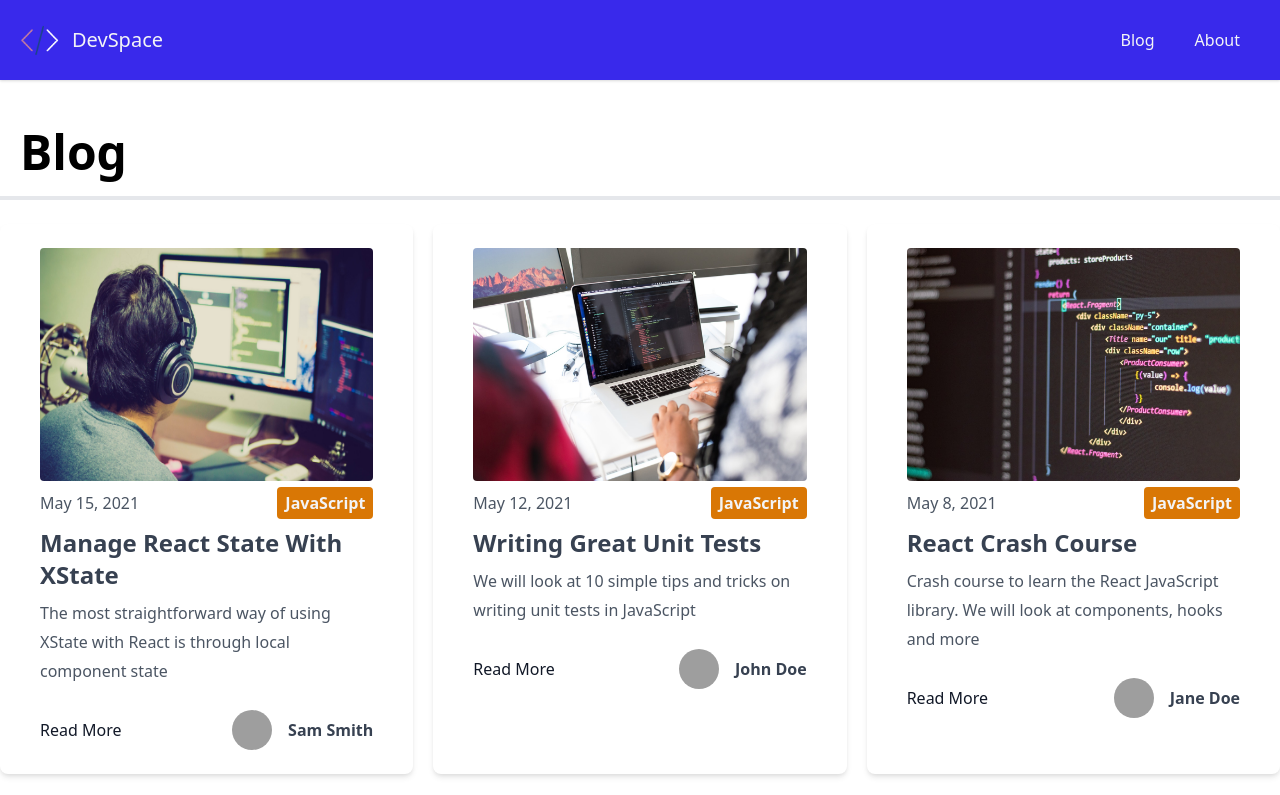
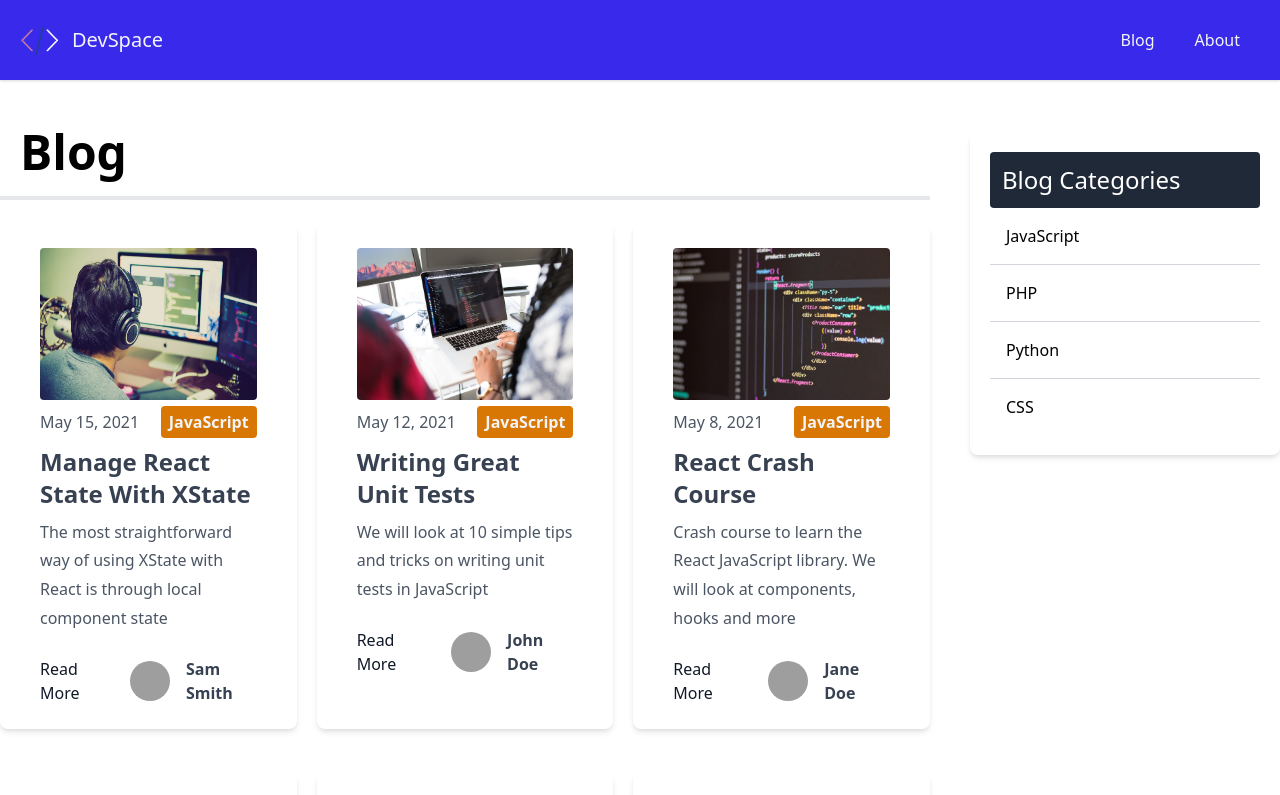
Before and after one commit to kriztiank/nextjs-blog, a Next.js app: page /blog/page/1 in a window 1280 px wide. Shown: the top 795 px of the page. Built offline with nearby package versions, Linux system fonts and the light colour scheme; grey boxes are pictures that could not be loaded.

Commit message:
Category Sidebar

```diff
--- /dev/null
+++ b/components/CategoryList.js
@@ -0,0 +1,18 @@
+import Link from 'next/link'
+
+export default function CategoryList({ categories }) {
+  return (
+    <div className='w-full p-5 bg-white rounded-lg shadow-md mt-6'>
+      <h3 className='text-2xl bg-gray-800 text-white p-3 rounded'>
+        Blog Categories
+      </h3>
+      <ul className='divide-y divide-gray-300'>
+        {categories.map((category, index) => (
+          <Link key={index} href={`/blog/category/${category.toLowerCase()}`}>
+            <li className='p-4 cursor-pointer hover:bg-gray-50'>{category}</li>
+          </Link>
+        ))}
+      </ul>
+    </div>
+  )
+}
--- a/pages/blog/category/[category_name].js
+++ b/pages/blog/category/[category_name].js
@@ -3,11 +3,14 @@
 import matter from 'gray-matter'
 import Layout from '@/components/Layout'
 import Post from '@/components/Post'
+import CategoryList from '@/components/CategoryList'
 import { getPosts } from '@/lib/posts'
 
-export default function CategoryBlogPage({ posts, categoryName }) {
+export default function CategoryBlogPage({ posts, categoryName, categories }) {
   return (
     <Layout>
+      <div className='flex justify-between flex-col md:flex-row'>
+        <div className='w-3/4 mr-10'>
           <h1 className='text-5xl border-b-4 p-5 font-bold'>
             Posts in {categoryName}
           </h1>
@@ -16,6 +19,12 @@
             {posts.map((post, index) => (
               <Post key={index} post={post} />
             ))}
+          </div>
+        </div>
+
+        <div className='w-1/4'>
+          <CategoryList categories={categories} />
+        </div>
       </div>
     </Layout>
   )
@@ -50,6 +59,12 @@
 
   const posts = getPosts()
 
+  // Get categories for sidebar
+  const categories = posts.map((post) => post.frontmatter.category)
+  // console.log(categories)
+  const uniqueCategories = [...new Set(categories)]
+  // console.log(uniqueCategories)
+
   // Filter posts by category
   const categoryPosts = posts.filter(
     (post) => post.frontmatter.category.toLowerCase() === category_name
@@ -59,6 +74,7 @@
     props: {
       posts: categoryPosts,
       categoryName: category_name,
+      categories: uniqueCategories
     },
   }
 }
--- a/pages/blog/page/[page_index].js
+++ b/pages/blog/page/[page_index].js
@@ -3,21 +3,30 @@
 import Layout from '@/components/Layout'
 import Post from '@/components/Post'
 import Pagination from '@/components/Pagination'
+import CategoryList from '@/components/CategoryList'
 import { POSTS_PER_PAGE } from '@/config/index'
 import { getPosts } from '@/lib/posts'
 
-export default function BlogPage({ posts, numPages, currentPage }) {
+export default function BlogPage({ posts, numPages, currentPage, categories }) {
   // console.log(posts)
   return (
     <Layout>
+      <div className='flex justify-between flex-col md:flex-row'>
+        <div className='w-3/4 mr-10'>
           <h1 className='text-5xl border-b-4 p-5 font-bold'>Blog</h1>
 
           <div className='grid md:grid-cols-2 lg:grid-cols-3 gap-5'>
             {posts.map((post, index) => (
               <Post key={index} post={post} />
             ))}
+          </div>
 
           <Pagination currentPage={currentPage} numPages={numPages} />
+        </div>
+
+        <div className='w-1/4'>
+          <CategoryList categories={categories} />
+        </div>
       </div>
     </Layout>
   )
@@ -49,6 +58,12 @@
 
   const posts = getPosts()
 
+  // Get categories for sidebar
+  const categories = posts.map((post) => post.frontmatter.category)
+  // console.log(categories)
+  const uniqueCategories = [...new Set(categories)]
+  // console.log(uniqueCategories)
+
   const numPages = Math.ceil(files.length / POSTS_PER_PAGE)
   const pageIndex = page - 1
   const orderedPosts = posts.slice(
@@ -61,6 +76,7 @@
       posts: orderedPosts,
       numPages,
       currentPage: page,
+      categories: uniqueCategories
     },
   }
 }
```
Lines whose indentation alone changed are shown as unchanged.
